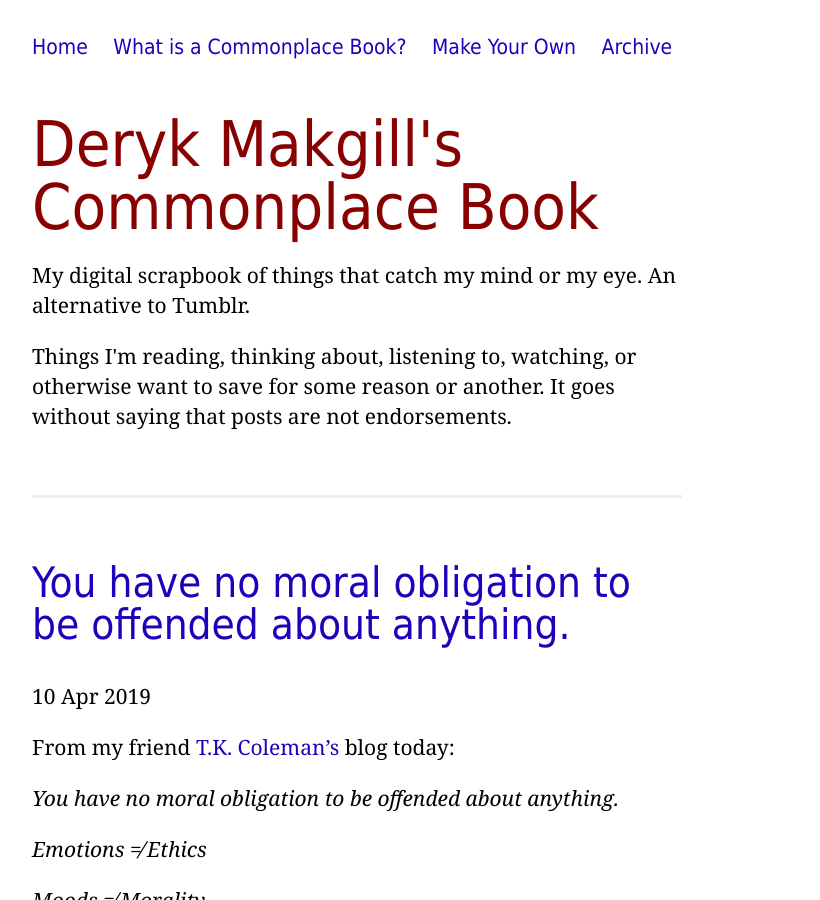
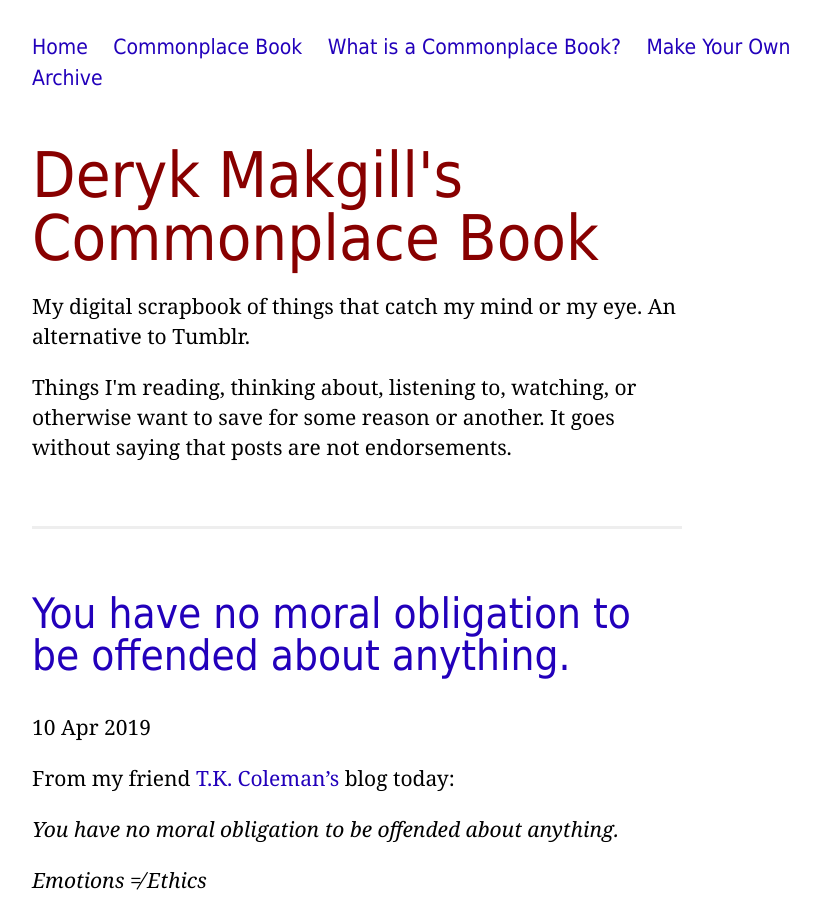
Before and after one commit to derykmakgill/commonplace, a Jekyll site: the page built from index.html, in a window 1280 px wide and 900 px high. Shown: the whole window, without its empty margins (188-1008 px from the left). Built offline with Jekyll 4.4.1, drawn with Linux system fonts in a browser that asks for light colours; the list of posts is cut into pages by our own code.

Commit message:
Update default.html

```diff
--- a/_layouts/default.html
+++ b/_layouts/default.html
@@ -7,8 +7,8 @@
 	   <nav><ul style="
     list-style: none;
     padding-left: 0;
-">
-					<li><a href="/">Home</a></li>
+"><li><a href="/">Home</a></li>
+					<li><a href="/commonplace">Commonplace Book</a></li>
 		   <li><a href="/commonplace/about/">What is a Commonplace Book?</a></li>
 		   <li><a href="/commonplace/make/">Make Your Own</a></li>
 					<li><a href="/archive/">Archive</a></li>
```
